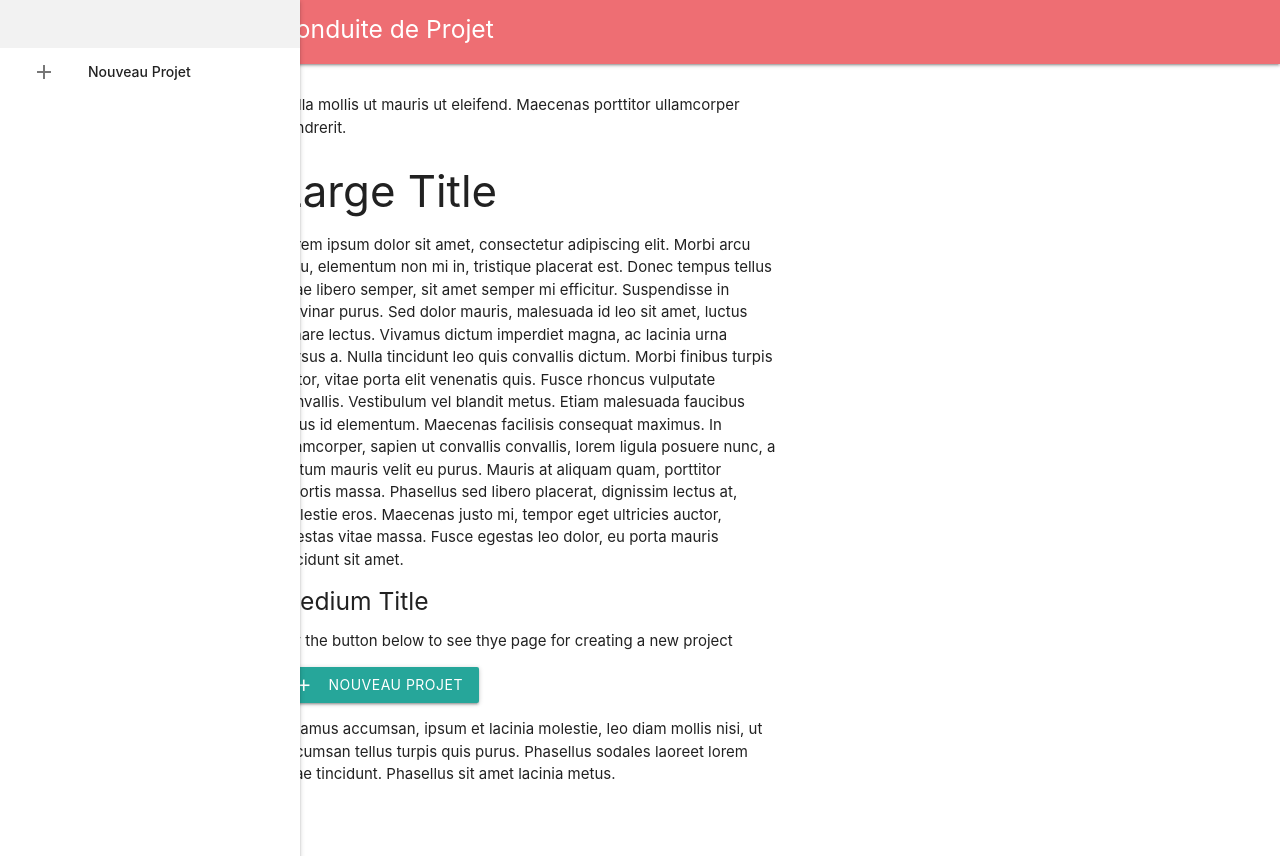
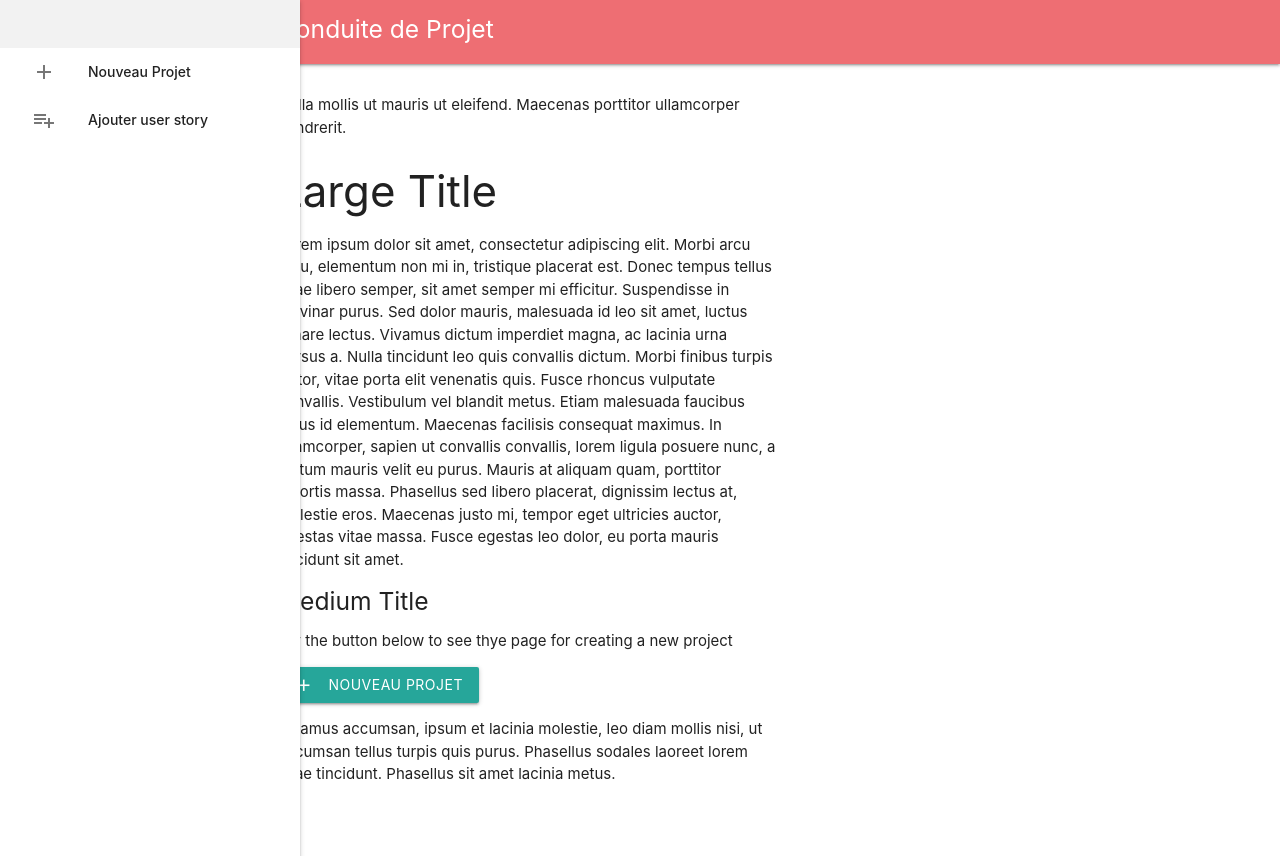
Before and after one commit to Maraaghib/conduite-de-projet, a PHP site: page / in a window 1280 px wide. Run offline with PHP 8.4, Linux system fonts and the light colour scheme.

Commit message:
Adding a menu to addUserStory.php page on the home page

```diff
--- a/src/index.php
+++ b/src/index.php
@@ -42,6 +42,9 @@
                 <li>
                     <a href="./project/newProject.php"><i class="material-icons left">add</i>Nouveau Projet</a>
                 </li>
+                <li>
+                    <a href="./userStory/addUserStory.php"><i class="material-icons left">playlist_add</i>Ajouter user story</a>
+                </li>
             </ul>
 
         </header>
```
